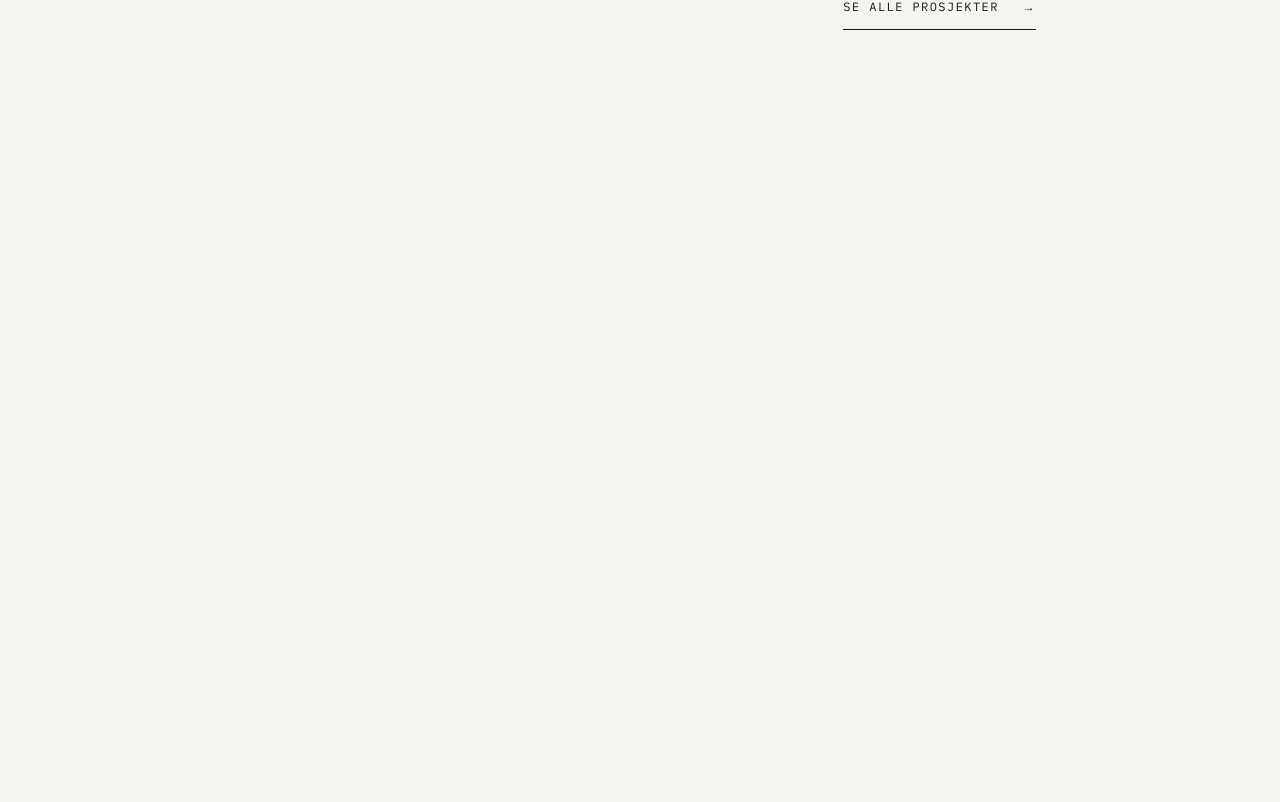
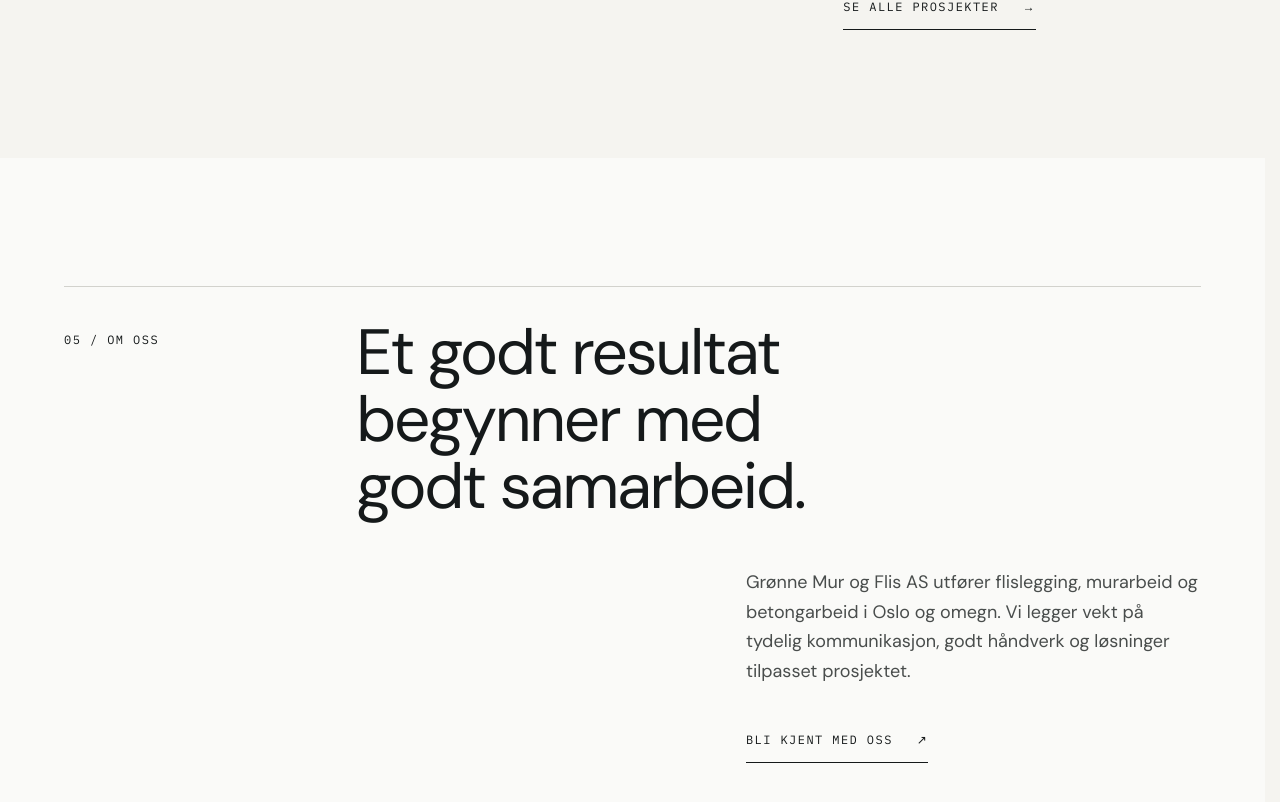
Before and after one commit to ddlaskowski/gronne, a Next.js app: page / in a window 1280 px wide. Shown: the part 4447-5249 px from the top of the page. Before the commit the page ends 4605 px from the top, so only its background shows below. Built offline with nearby package versions, Linux system fonts and the light colour scheme.

Commit message:
feat: implement editorial about preview section

```diff
--- a/src/app/globals.css
+++ b/src/app/globals.css
@@ -6,6 +6,7 @@
 @import "../styles/services.css";
 @import "../styles/featured-craft.css";
 @import "../styles/selected-projects.css";
+@import "../styles/about-preview.css";
 
 @theme inline {
   --color-background: var(--background);
--- a/src/app/page.tsx
+++ b/src/app/page.tsx
@@ -3,6 +3,7 @@ import { Introduction } from "@/components/sections/introduction";
 import { Services } from "@/components/sections/services";
 import { FeaturedCraft } from "@/components/sections/featured-craft";
 import { SelectedProjects } from "@/components/sections/selected-projects";
+import { AboutPreview } from "@/components/sections/about-preview";
 
 export default function Home() {
   return (
@@ -12,6 +13,7 @@ export default function Home() {
       <Services />
       <FeaturedCraft />
       <SelectedProjects />
+      <AboutPreview />
     </main>
   );
 }
--- /dev/null
+++ b/src/components/sections/about-preview.tsx
@@ -0,0 +1,27 @@
+import Link from "next/link";
+import { Container } from "@/components/layout/container";
+
+export function AboutPreview() {
+  return (
+    <section className="about-preview" aria-labelledby="about-preview-heading">
+      <Container>
+        <div className="about-preview-grid layout-grid">
+          <p className="about-preview-label type-label">05 / OM OSS</p>
+          <h2 id="about-preview-heading" className="about-preview-heading">
+            <span>Et godt resultat</span>{" "}<span>begynner med</span>{" "}<span>godt samarbeid.</span>
+          </h2>
+          <div className="about-preview-copy">
+            <p className="about-preview-description type-body">
+              Grønne Mur og Flis AS utfører flislegging, murarbeid og betongarbeid
+              i Oslo og omegn. Vi legger vekt på tydelig kommunikasjon, godt
+              håndverk og løsninger tilpasset prosjektet.
+            </p>
+            <Link href="/om-oss" className="about-preview-cta type-label">
+              BLI KJENT MED OSS <span aria-hidden="true">↗</span>
+            </Link>
+          </div>
+        </div>
+      </Container>
+    </section>
+  );
+}
--- /dev/null
+++ b/src/styles/about-preview.css
@@ -0,0 +1,58 @@
+@layer components {
+  .about-preview {
+    padding-block: var(--section-space);
+    background: var(--surface);
+    color: var(--foreground);
+  }
+
+  .about-preview-grid.layout-grid {
+    padding-top: var(--space-24);
+    border-top: 1px solid var(--border);
+    row-gap: var(--space-32);
+  }
+
+  .about-preview-label, .about-preview-heading, .about-preview-copy {
+    grid-column: 1 / -1;
+    min-width: 0;
+  }
+
+  .about-preview-heading {
+    font-size: clamp(2.25rem, 6vw, 3.5rem);
+    font-weight: var(--weight-regular);
+    line-height: var(--leading-display);
+    letter-spacing: var(--tracking-heading);
+    text-wrap: pretty;
+  }
+
+  .about-preview-heading span { display: block; }
+
+  .about-preview-description {
+    max-width: 38ch;
+    color: var(--text-muted);
+  }
+
+  .about-preview-cta {
+    display: inline-flex;
+    align-items: center;
+    gap: var(--space-24);
+    min-height: 44px;
+    margin-top: var(--space-32);
+    padding-block: var(--space-12);
+    border-bottom: 1px solid var(--foreground);
+    color: var(--foreground);
+  }
+
+  .about-preview-cta:hover { text-decoration: underline; }
+
+  @media (min-width: 48rem) {
+    .about-preview-grid.layout-grid { row-gap: var(--space-48); padding-top: var(--space-32); }
+    .about-preview-heading { grid-column: 2 / -1; }
+    .about-preview-copy { grid-column: 3 / -1; }
+  }
+
+  @media (min-width: 75rem) {
+    .about-preview-label { grid-column: 1 / span 3; padding-top: var(--space-12); }
+    .about-preview-heading { grid-column: 4 / -1; font-size: clamp(3.5rem, 5vw, 5.5rem); }
+    .about-preview-copy { grid-column: 8 / -1; }
+  }
+}
```
Also changed, not shown: 1 other file (tests, documents, lock files or other folders).
